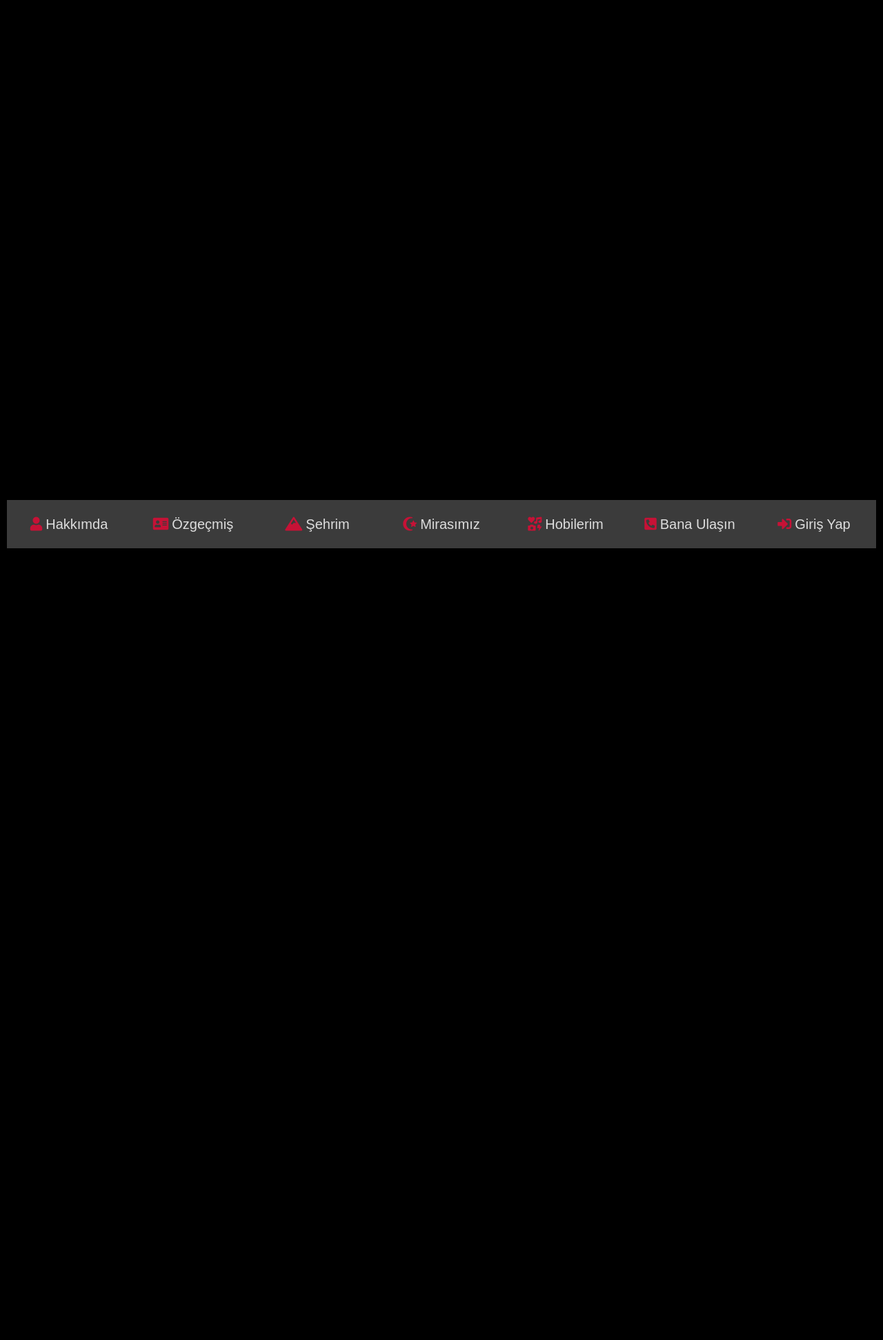
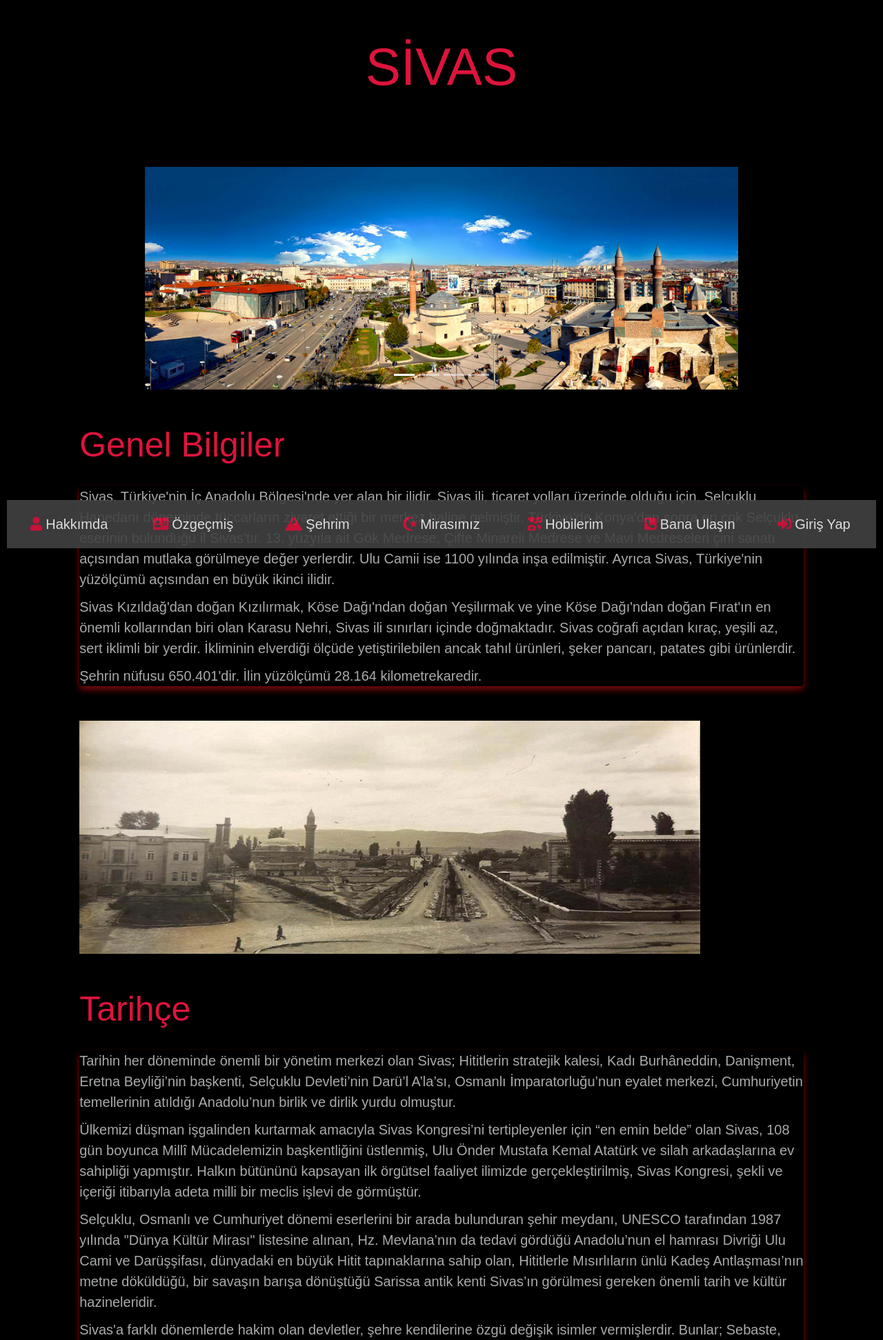
Before and after one commit to osmancanyildiz/osmancanyildiz.github.io, a PHP site: page /sehrim.html in a window 1280 px wide. Shown: the top 1943 px of the page at 69% size. Before the commit the page ends 795 px from the top, so only its background shows below. Run offline with PHP 8.4, Linux system fonts and the light colour scheme; some libraries are stand-ins or nearby versions.

Commit message:
şehir ve miras sayfaları eklendi.

```diff
--- a/index.html
+++ b/index.html
@@ -42,7 +42,7 @@
                     <img src="images/no1.jpg" class="d-block w-100" alt="...">
                 </div>
                 <div class="carousel-item">
-                    <img src="images/no1.jpg" class="d-block w-100" alt="...">
+                    <img src="images/bcr1.png" class="d-block w-100" alt="...">
                 </div>
                 <div class="carousel-item">
                     <img src="images/no1.jpg" class="d-block w-100" alt="...">
--- a/sehrim.html
+++ b/sehrim.html
@@ -8,7 +8,18 @@
     <link rel="stylesheet" href="https://cdnjs.cloudflare.com/ajax/libs/font-awesome/5.15.4/css/all.min.css">
     <link rel="stylesheet" href="https://cdn.jsdelivr.net/npm/bootstrap@4.3.1/dist/css/bootstrap.min.css" integrity="sha384-ggOyR0iXCbMQv3Xipma34MD+dH/1fQ784/j6cY/iJTQUOhcWr7x9JvoRxT2MZw1T" crossorigin="anonymous">
     <link rel="stylesheet" href="styles/style.css">
+    <link rel="stylesheet" href="owl/owl.carousel.min.css">
+    <link rel="stylesheet" href="owl/owl.theme.default.min.css">
+
+    <style>
+        /* Make the image fully responsive */
+        .carousel-inner img {
+          width: 60%;
+          height: 40%;
+        }
+        </style>
 </head>
+
 <body>
 <nav class="navbar">
     <a href="index.html"><i class="fas fa-user"></i><span>Hakkımda</span></a>
@@ -21,8 +32,146 @@
 </nav>
 
 
+<section class="sehrim">
+
+    <h1 class="baslik"><span>SİVAS</span></h1>
+
+    <section id="portfolio">
+            <div id="demo" class="carousel slide" data-ride="carousel">
+
+                <ul class="carousel-indicators">
+                    <li data-target="#demo" data-slide-to="0" class="active"></li>
+                    <li data-target="#demo" data-slide-to="1"></li>
+                    <li data-target="#demo" data-slide-to="2"></li>
+                    <li data-target="#demo" data-slide-to="3"></li>
+                  </ul>
+
+                <div class="carousel-inner">
+                    <div class="carousel-item active">
+                        <a href="#ciftminare"><img src="images/sivas2.jpg" class="d-block w-100" alt="Çift Minare"></a>
+                    </div>
+                    <div class="carousel-item">
+                        <a href="#egrikopru"><img src="images/egri1.jpg" class="d-block w-100" alt="Eğri Köprü"></a>
+                    </div>
+                    <div class="carousel-item">
+                        <a href="#gokmedrese"><img src="images/Sivas_Gok_Medrese_front_in_1997_043.jpg" class="d-block w-100" alt="Gök Medrese"></a>
+                    </div>
+                    <div class="carousel-item">
+                        <a href="#kayalik"><img src="images/sivasdağ2.jpg" class="d-block w-100" alt="kayalıklar"></a>
+                    </div>
+                </div>
+                <a class="carousel-control-prev" href="#demo" role="button" data-slide="prev">
+                    <span class="carousel-control-prev-icon" aria-hidden="true"></span>
+                    <span class="sr-only">Previous</span>
+                </a>
+                <a class="carousel-control-next" href="#demo" role="button" data-slide="next">
+                    <span class="carousel-control-next-icon" aria-hidden="true"></span>
+                    <span class="sr-only">Next</span>
+                </a>
+        </div>
+    </section>
+
+<div class="kutuici">
+    <a name="genel"></a>
+    <h1 class="baslik2">Genel Bilgiler</h1>
+    <div class="kutu">
+    <p>
+        Sivas, Türkiye'nin İç Anadolu Bölgesi'nde yer alan bir ilidir. Sivas ili, ticaret yolları üzerinde olduğu için, Selçuklu Hanedanı döneminde tüccarların ziyaret ettiği bir merkez haline gelmiştir. Türkiye'de Konya'dan sonra en çok Selçuklu eserinin bulunduğu il Sivas'tır. 13. yüzyıla ait Gök Medrese, Çifte Minareli Medrese ve Mavi Medreseleri çini sanatı açısından mutlaka görülmeye değer yerlerdir. Ulu Camii ise 1100 yılında inşa edilmiştir. Ayrıca Sivas, Türkiye'nin yüzölçümü açısından en büyük ikinci ilidir.
+    </p>
+    <p>
+        Sivas Kızıldağ'dan doğan Kızılırmak, Köse Dağı'ndan doğan Yeşilırmak ve yine Köse Dağı'ndan doğan Fırat'ın en önemli kollarından biri olan Karasu Nehri, Sivas ili sınırları içinde doğmaktadır. Sivas coğrafi açıdan kıraç, yeşili az, sert iklimli bir yerdir. İkliminin elverdiği ölçüde yetiştirilebilen ancak tahıl ürünleri, şeker pancarı, patates gibi ürünlerdir.
+    </p>
+    <p>
+        Şehrin nüfusu 650.401'dir. İlin yüzölçümü 28.164 kilometrekaredir.
+    </p>
+
+    </div>
+    <div class="image">
+        <img src="images/sivaseski2.jpg" alt="">
+    </div>
+
+    <a name="tarihce"></a>
+    <h1 class="baslik2">Tarihçe</h1>
+    <div class="kutu">
+        <p>Tarihin her döneminde önemli bir yönetim merkezi olan Sivas; Hititlerin stratejik kalesi, Kadı Burhâneddin, Danişment, Eretna Beyliği’nin başkenti, Selçuklu Devleti’nin Darü’l A’la’sı, Osmanlı İmparatorluğu’nun eyalet merkezi, Cumhuriyetin temellerinin atıldığı Anadolu’nun birlik ve dirlik yurdu olmuştur.</p>
+        <p>Ülkemizi düşman işgalinden kurtarmak amacıyla Sivas Kongresi’ni tertipleyenler için “en emin belde” olan Sivas, 108 gün boyunca Millî Mücadelemizin başkentliğini üstlenmiş, Ulu Önder Mustafa Kemal Atatürk ve silah arkadaşlarına ev sahipliği yapmıştır. Halkın bütününü kapsayan ilk örgütsel faaliyet ilimizde gerçekleştirilmiş, Sivas Kongresi, şekli ve içeriği itibarıyla adeta milli bir meclis işlevi de görmüştür.
+        </p>
+        <p>Selçuklu, Osmanlı ve Cumhuriyet dönemi eserlerini bir arada bulunduran şehir meydanı, UNESCO tarafından 1987 yılında "Dünya Kültür Mirası" listesine alınan, Hz. Mevlana’nın da tedavi gördüğü Anadolu’nun el hamrası Divriği Ulu Cami ve Darüşşifası, dünyadaki en büyük Hitit tapınaklarına sahip olan, Hititlerle Mısırlıların ünlü Kadeş Antlaşması’nın metne döküldüğü, bir savaşın barışa dönüştüğü Sarissa antik kenti Sivas’ın görülmesi gereken önemli tarih ve kültür hazineleridir.
+        </p>
+        <p>Sivas'a farklı dönemlerde hakim olan devletler, şehre kendilerine özgü değişik isimler vermişlerdir. Bunlar; Sebaste, Sipas, Megalopolis, Kabira, Diaspolis (Tanrı Şehri), Talaurs, Danişment İli, Eyalet-i Rum, Eyalet-i Sivas ve Sivas isimleridir.
+        </p>
+    </div>
+    <div class="image">
+        <img src="images/sivaseski.jpg" alt="">
+    </div>
+
+    <a name="cografya"></a>
+    <h1 class="baslik2">Coğrafya</h1>
+    <div class="kutu">
+        <p>İç Anadolu'nun yüksek platoları üzerinde başlayan ve doğuya doğru yükselen il alanı; kuzey, doğu ve güneydoğuda dağlık ve sarp bir kesimle son bulmaktadır. Ortalama yükselti 1000 metrenin üzerindedir. İlde Kuzey Anadolu sıradağlarının uzantısı olan Köse Dağları, Torosların kuzey kollarından Tecer Dağları ve İncebel Dağları, Akdağlar, Yama Dağı yer almaktadır. Uzunyayla ve Meraküm platoları, ayrıca Kızılırmak, Kelkit, Çaltı vadileri önemli coğrafi oluşumlardır. Önemli akarsuları Kızılırmak, Kelkit Çayı, Tozanlı Çayı, Çaltı Çayı ve Tohma ÇayıdırSivas ilinin büyük bir kesimi yazları sıcak ve kurak, kışları soğuk ve karlı geçen karasal İç Anadolu ikliminin etkisinde kalmaktadır. Fakat kuzeyde Karadeniz, doğuda Doğu Anadolu yüksek bölge ikliminin etkileri bulunmaktadır.</p>
+    </div>
+    <div class="image">
+        <img src="images/sivasco.jpg" alt="">
+    </div>
+
+    <a name="gezilecek"></a>
+    <h1 class="baslik2">Gezilecek Yerler</h1>
+    <div class="kutu">
+        <p>Doğayla ve tarihle buluşacağınız Sivas’ta ziyaret edilecek çok yer var. Ancak hem şehir merkezinde hem de yakın çevrede görülecek yerlerin birbirine çok uzak olmaması Sivas’ı kolayca gezilebilir hale getirmektedir. Sivas’a geldiğinizde, görmeden dönmemeniz gereken yerlerin başında <b>Divriği Ulu Camii</b> geliyor. <b>Şifaiye Medresesi, Buruciye Medresesi, Çifte Minareli Medrese, Gök Medrese, Taşhan, Sivas Kongre Binası, Atatürk ve Etnografya Müzesi</b> de Sivas’ın merkezinde yer alan önemli yerlerdir. Sivas’ın doğal güzelliklerini yaşamak için görmeniz gereken yerler ise; <b>Sivas Eğri Köprü, Gürün Gökpınar Gölü, Kangal Balıklı Kaplıca, Zara Tödürge Gölü, Hafik Gölü’dür.</b></p>
+    </div>
+
+    <a name="ciftminare"></a>
+    <div class="image">
+        <img src="images/cifte.jpg" alt="">
+    </div>
+    <h1 class="baslik3">Çifte Minareli Medrese</h1>
+    <div class="kutu">
+        <p>
+            Taç kapının hemen üzerinde üç yönden akan yazıttan medresenin, İlhanlı Veziri Sahip Şemseddin Mehmet Cüveyni tarafından 1271/1272 yılında yaptırıldığı anlaşılmaktadır. Yapının günümüze ulaşan tek özgün yanı, Anadolu'nun en yüksek taç kapısına sahip görkemli ön cephesidir. Taç kapı üzerinde yükselen iki minare ise adeta Sivas'ın sembolü olmuştur. Anadolu'da yapılmış en abidevi medreselerden biri olup, Dârü'l-hadis adıyla da bilinir. İki katlı, dört eyvanlı bir yapıdır. Taç kapının üzerindeki tuğla minareler çini bezemelidir. Bitkisel ve geometrik motiflerle süslü taşkapı ile yanlarındaki mukarnaslı nişler yapıya hareketli bir görüntü kazandırmıştır. Köşelerde yivli yarım kuleler vardır. Halen sağlam durumda olup ziyarete açıktır.
+        </p>
+    </div>
+
+    <a name="egrikopru"></a>
+    <div class="image">
+        <img src="images/egrikopru.jpg" alt="">
+    </div>
+    <h1 class="baslik3">Eğri Köprü</h1>
+    <div class="kutu">
+        <p>
+            Eski dönemlerde Bağdat (İpek) Yolu'nun üzerindeki Eğri Köprü, yakın zamana kadar Sivas-Malatya yolu ve Güneydoğu Anadolu'nun ulaşımını sağlamıştır. Selçuklu yapısı olan köprü 173 metre uzunluğundadır. Biri 12, öteki 6 olmak üzere iki bölümden oluşmaktadır. Köprü batı yönünde düz bir şekilde devam ederken orta kısımlarda kuzeye doğru eğik olarak kesme taştan inşa edilmiştir.
+        </p>
+    </div>
+
+    <a name="gokmedrese"></a>
+    <div class="image">
+        <img src="images/gok_medrese.jpg" alt="">
+    </div>
+    <h1 class="baslik3">Gök Medrese</h1>
+    <div class="kutu">
+        <p>
+            Gök Medrese, Türk mimarisinin ve süsleme sanatının birlikte görülebildiği en önemli yapılardandır. Yapının çeşitli bölümlerindeki yazıtlardan IV. Kılıçaraslan'ın oğlu III. Gıyaseddin Keyhüsrev döneminde Vezir Sahip Ata Fahreddin Ali tarafından, 1271 yılında yaptırıldığı anlaşılmaktadır. Gök Medrese'nin, mermer taş kapısı, ışık-gölge oyununu yaşatacak denli zengin bir görünüme sahiptir. Yapı, açık avlulu, dört eyvanlı, iki katlı plan özelliğine sahiptir. Yapıldığı tarihten itibaren dini ilimlerin tahsil edildiği medrese olarak hizmet verdiği bilinen bina 1926 yılında müzeye dönüştürülmüştür.        </p>
+    </div>
+
+    <a name="kayalik"></a>
+    <div class="image">
+        <img src="images/emrh.jpg" alt="">
+    </div>
+    <h1 class="baslik3">Emirhan Kayalıkları</h1>
+    <div class="kutu">
+        <p>
+            Emirhan Kayalıkları, şehrin yoğun koşturmacasından uzaklaşmak, serin havada, doğayla baş başa vakit geçirmek isteyenlere alternatifler sunuyor. Kayalıkları ziyaret eden doğa tutkunları, sarp kayalıklar arasında yürüyüş-tırmanma ve fotoğraf safariye katılabiliyor. Küçük şelaleleri, dağ keçilerini, kaya içerisine oyularak yapılmış gözlem kulesini ve kayalıklar üzerine yapılan yapım tarihi belli olmayan manastır kalıntılarını gözleyebiliyor. Yaklaşık 25-30 milyon yıl önce yatay olarak çökelmiş yapının tektonik hareketlerle dikleşmesi ile oluşmuş kayalıklar ülkemizin önemli doğal güzelliklerinden biri olarak gösteriliyor.        </p>
+    </div>
+
+
+</div>
+
+
+</section>
 
 
 
+<script src="https://ajax.googleapis.com/ajax/libs/jquery/3.5.1/jquery.min.js"></script>
+<script src="https://cdnjs.cloudflare.com/ajax/libs/popper.js/1.16.0/umd/popper.min.js"></script>
+<script src="https://maxcdn.bootstrapcdn.com/bootstrap/4.5.2/js/bootstrap.min.js"></script>
 </body>
 </html>
--- a/styles/style.css
+++ b/styles/style.css
@@ -55,6 +56,11 @@ section{
     }
 }
 
+.baslik2{
+    font-size: 5rem;
+    color: crimson;
+    margin-bottom: 3rem;
+}
 
 .btn{
     display: inline-block;
@@ -507,10 +514,87 @@ section{
 
 
 
+.sehrim{
+    .baslik{
+        margin-bottom: 5rem;
+    }
+
+    .baslik3{
+        font-size: 2.5rem;
+        color: whitesmoke;
+        margin-bottom: 2rem;
+    }
+    .kutuici{
+        .kutu{
+            font-size: 2rem;
+            border-radius: .5rem;
+            color: #aaa;
+            box-shadow: 0 .5rem 1rem rgba(250, 15, 15, 0.5);
+            margin-bottom: 3rem;
+        }
+
+        .image{
+            margin-top: 5rem;
+            margin-bottom: 5rem;
+        }
+    }
+}
+
+.miras{
+
+
+    .baslik2{
+        font-size: 5rem;
+        color: wheat;
+        margin-bottom: 3rem;
+    }
+    article{
+        margin: 1rem;
+    }
+    .mirasbilgi{
+        display: flex;
+    }
+
+    .resimler{
+        margin: 2rem;
+        img{
+            width: 40rem;
+            height: 20rem;
+            display: flex;
+            flex-wrap: wrap;
+            align-items: flex-start;
+        }
+    }
+
+    .agac{
+        img{
+            width: 30rem;
+            height: 45rem;
+            margin-left: 2rem;
+        }
+    }
+
+    .galeri{
+        img{
+            margin: 1rem;
+            width:120rem ;
+            height: 83rem;
+        }
+    }
 
 
 
+    .kutuici{
+        .kutu{
+            font-size: 2rem;
+            border-radius: .5rem;
+            color: #aaa;
+            box-shadow: 0 .5rem 1rem rgba(250, 15, 15, 0.5);
+        }
+    }
 
+
+}
 
 
 
```
Also changed, not shown: other parts of styles/style.css (+61 -1 lines), mirasimiz.html (+82 -0 lines), images/Sivas_Gok_Medrese_front_in_1997_043.jpg (added), images/cifte.jpg (added), images/egri1.jpg (added), images/egrikopru.jpg (added), images/emrh.jpg (added), images/gok_medrese.jpg (added), images/miras1.jpg (added), images/miras2.jpg (added), images/miras4.jpg (added), images/miras5.jpg (added), images/miras6.jpg (added), images/sivas2.jpg (added), 4 more files.
